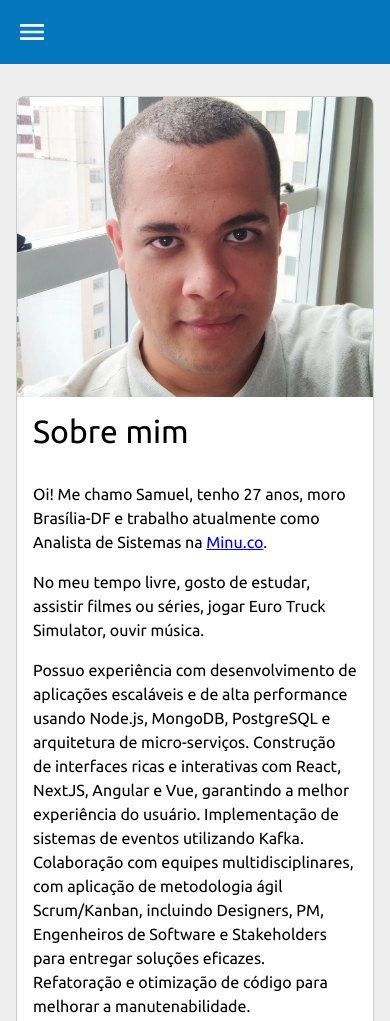
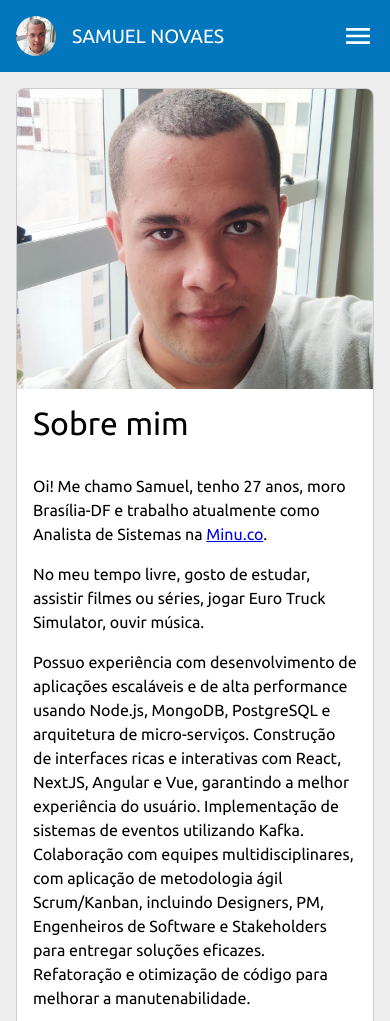
Before and after one commit to samuelnovaes/curriculo, a plain HTML site: page index.html in a window 390 px wide. Shown: the top 1021 px of the page. Drawn offline with Linux system fonts and the light colour scheme; a web font is replaced by a local one.

Commit message:
fix header reponsivity

```diff
--- a/css/global.css
+++ b/css/global.css
@@ -33,6 +33,7 @@ header {
 header .container {
   display: flex;
   align-items: center;
+  justify-content: space-between;
   padding: 1em;
 }
 
@@ -117,6 +118,33 @@ button:disabled {
   display: none;
 }
 
+.menu-info {
+  display: flex;
+  justify-content: space-between;
+  width: 100%;
+  align-items: center;
+}
+
+.logo {
+  display: flex;
+  gap: 1em;
+  align-items: center;
+}
+
+.logo span {
+  font-size: 1.2em;
+  font-weight: lighter;
+  text-transform: uppercase;
+}
+
+.avatar {
+  width: 2.5em;
+  height: 2.5em;
+  background-image: url(../img/avatar.jpg);
+  background-size: cover;
+  border-radius: 50%;
+}
+
 @media screen and (width < 1000px) {
   #menu-toggle {
     display: block;
@@ -129,6 +157,11 @@ button:disabled {
   header nav {
     display: none;
     width: 100%;
+    position: fixed;
+    background-color: var(--color-primary-main);
+    top: 4.5em;
+    left: 0;
+    padding: 0 0.5em 0.5em 0.5em;
   }
   header nav ul {
     flex-direction: column;
@@ -136,4 +169,7 @@ button:disabled {
   .card {
     padding: 1em;
   }
+  .container {
+    padding: 1em;
+  }
 }
--- a/css/sobre.css
+++ b/css/sobre.css
@@ -4,7 +4,7 @@
   padding: 0;
 }
 
-.avatar {
+.about-img {
   background-image: url(../img/avatar.jpg);
   background-size: cover;
   background-position: center;
@@ -24,7 +24,7 @@
   .card {
     flex-direction: column;
   }
-  .avatar {
+  .about-img {
     width: 100%;
     height: 300px;
   }
--- a/index.html
+++ b/index.html
@@ -17,7 +17,13 @@
 
   <header>
     <div class="container">
-      <div id="menu-toggle"></div>
+      <div class="menu-info">
+        <div class="logo">
+          <div class="avatar"></div>
+          <span>Samuel Novaes</span>
+        </div>
+        <div id="menu-toggle"></div>
+      </div>
       <nav id="menu">
         <ul>
           <li><a href="#">Sobre</a></li>
@@ -32,7 +38,7 @@
   <main>
     <div class="container">
       <div class="card">
-        <div class="avatar"></div>
+        <div class="about-img"></div>
         <div class="about">
           <h1>Sobre mim</h1>
           <p>
```
Also changed, not shown: contato.html (+7 -1 lines), formacao.html (+7 -1 lines), portfolio.html (+7 -1 lines).
